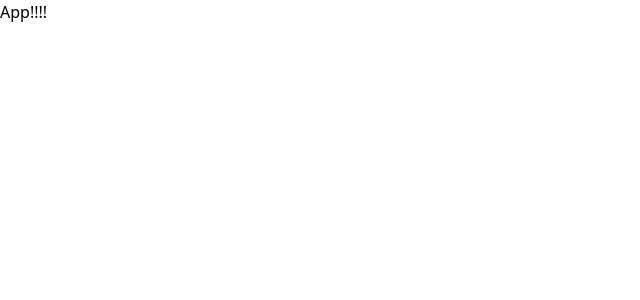
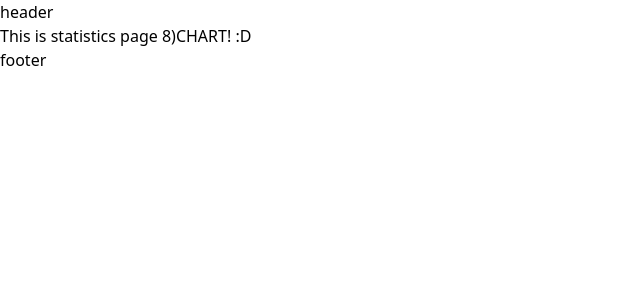
Before and after one commit to wiertlooo/expense-calculator, a React (Create React App) app: page /statistics in a window 1280 px wide. Shown: the top 300 px of the page, without its empty margins (0-640 px from the left). Built offline with nearby package versions, Linux system fonts and the light colour scheme.

Commit message:
basic configuration

```diff
--- a/src/App.js
+++ b/src/App.js
@@ -1,5 +1,25 @@
+import React from "react";
+import ExpensePage from "./pages/ExpensePage";
+import StatisticsPage from "./pages/StatisticsPage";
+import Header from "./components/Header";
+import Footer from "./components/Footer";
+import { BrowserRouter as Router, Route, Routes } from "react-router-dom";
+import HomePage from "./pages/HomePage";
+
 function App() {
-  return "App!!!!";
+  return (
+    <Router>
+      <div>
+        <Header />
+        <Routes>
+          <Route path="/" element={<HomePage />} />
+          <Route path="/expenses" element={<ExpensePage />} />
+          <Route path="/statistics" element={<StatisticsPage />} />
+        </Routes>
+        <Footer />
+      </div>
+    </Router>
+  );
 }
 
 export default App;
--- a/src/components/Chart.js
+++ b/src/components/Chart.js
@@ -1,3 +1,5 @@
+import React from "react";
+
 function Chart() {
   return "CHART! :D";
 }
--- a/src/components/ExpenseForm.js
+++ b/src/components/ExpenseForm.js
@@ -1,3 +1,5 @@
+import React from "react";
+
 function ExpenseForm() {
   return "Expense form! :O";
 }
--- a/src/components/ExpenseList.js
+++ b/src/components/ExpenseList.js
@@ -1,3 +1,5 @@
+import React from "react";
+
 function ExpenseList() {
   return "List of expenses! :((((";
 }
--- a/src/components/ExpenseListItem.js
+++ b/src/components/ExpenseListItem.js
@@ -1,3 +1,5 @@
+import React from "react";
+
 function ExpenseListItem() {
   return "One item in expense list! :v";
 }
--- a/src/components/Footer.js
+++ b/src/components/Footer.js
@@ -1,3 +1,5 @@
+import React from "react";
+
 function Footer() {
   return "footer";
 }
--- a/src/components/Header.js
+++ b/src/components/Header.js
@@ -1,3 +1,5 @@
+import React from "react";
+
 function Header() {
   return "header ";
 }
--- a/src/pages/ExpensePage.js
+++ b/src/pages/ExpensePage.js
@@ -1,3 +1,4 @@
+import React from "react";
 import ExpenseForm from "../components/ExpenseForm";
 import ExpenseList from "../components/ExpenseList";
 
@@ -9,3 +10,5 @@ function ExpensePage() {
     </div>
   );
 }
+
+export default ExpensePage;
--- /dev/null
+++ b/src/pages/HomePage.js
@@ -0,0 +1,7 @@
+import React from "react";
+
+function HomePage() {
+  return <div>Home page stuff, idk what to put there yet.</div>;
+}
+
+export default HomePage;
--- a/src/pages/StatisticsPage.js
+++ b/src/pages/StatisticsPage.js
@@ -0,0 +1,13 @@
+import React from "react";
+import Chart from "../components/Chart";
+
+function StatisticsPage() {
+  return (
+    <div>
+      This is statistics page 8)
+      <Chart />
+    </div>
+  );
+}
+
+export default StatisticsPage;
```
